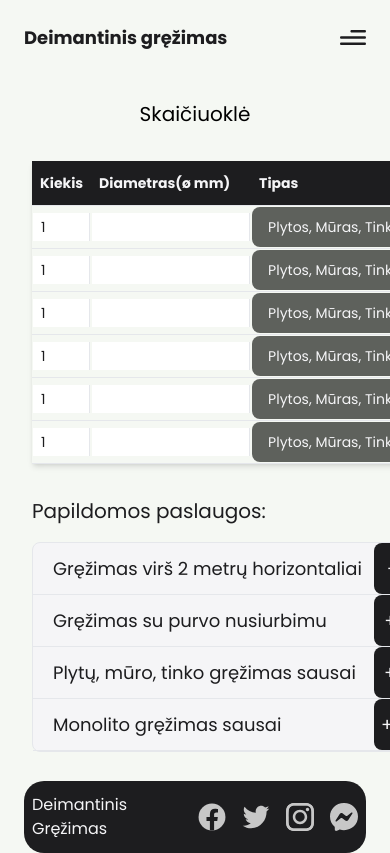
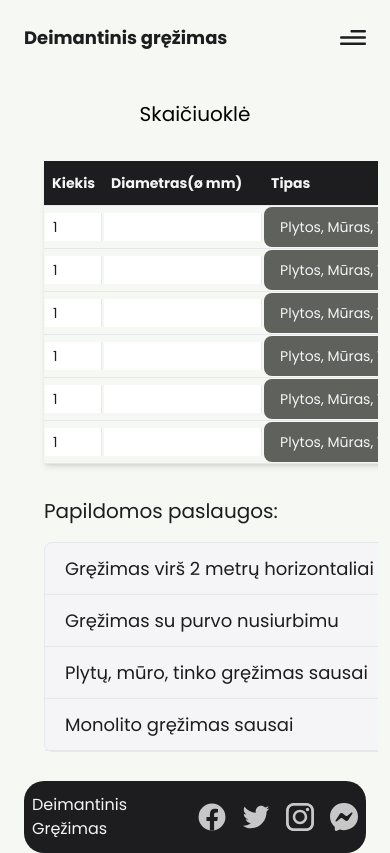
Before and after one commit to karolissumskas954/OrdersWeb, a React (Vite) app: page /calculator in a window 390 px wide. Built offline with nearby package versions, Linux system fonts and the light colour scheme.

Commit message:
[FIX] Styling, send button border fix

```diff
--- a/src/components/CalcTable.jsx
+++ b/src/components/CalcTable.jsx
@@ -292,11 +292,10 @@ const CalcTable = () => {
 
     return (
         <div className=" sm:-mx-6 mx-8 lg:-mx-8 items-center">
-
             <div className="inline-block min-w-full py-2 sm:px-6 lg:px-8">
-                <div className="">
-                    <div className="shadow-md sm:rounded-lg">
-                        <table className="w-full text-sm text-left text-blue-100">
+                    <div className="shadow-md sm:rounded-lg ">
+                        <div className='overflow-x-auto'>
+                        <table className="w-full text-sm text-left text-blue-100 min-w-full">
                             <thead className="text-sm text-white  bg-black border-b">
                                 <tr>
                                     <th scope="col" className="px-2 py-3 font-poppins">
@@ -319,7 +318,7 @@ const CalcTable = () => {
                                     </th>
                                 </tr>
                             </thead>
-                            <tbody>
+                            <tbody className='whitespace-no-wrap'>
 
                                     {tableRow(0)}
                                     {tableRow(1)}
@@ -329,6 +328,7 @@ const CalcTable = () => {
                                     {tableRow(5)}
                             </tbody>
                         </table>
+                        </div>
                     </div>
                     <div className='my-8  flex justify-end w-full'>
                         <div className=' justify-start w-full'>
@@ -373,8 +373,6 @@ const CalcTable = () => {
                         </div>
 
                     </div>
-
-                </div>
             </div>
             {/* <div>
                 <Fragment >
--- a/src/components/Questions.jsx
+++ b/src/components/Questions.jsx
@@ -108,7 +108,10 @@ const Questions = () => {
             </div>
           </div>
           <textarea onChange={handleText} value={text} className={`my-5 mx-[15%] block w-[70%] px-4 py-2 leading-tight border-2 rounded appearance-none focus:outline-blue focus:bg-white ${isValidText ? ' border-red' : 'border-gray-300'} ${isValidText ? ' placeholder-red' : 'placeholder-gray-400'}`} rows="3" placeholder="Tekstas"></textarea>
-          <p onClick={handleOpen} className='p-4 font-poppins cursor-pointer font-regular underline text-white text-[20px] text-left mx-[13%] mt-[-25px]'>Siųsti</p>
+          <div className='flex'>
+          <a onClick={handleOpen} className='p-4 font-poppins cursor-pointer underline text-white text-[20px] text-left mx-[13%] mt-[-25px]'>Siųsti</a>
+          </div>
+
         </div>
       </div>
 
@@ -128,9 +131,16 @@ const Questions = () => {
             </div>
           </div>
           <textarea onChange={handleText} value={text} className={`my-5 mx-[15%] block w-[70%] px-4 py-2 leading-tight border-2 rounded appearance-none focus:outline-blue focus:bg-white ${isValidText ? ' border-red' : 'border-gray-300'} ${isValidText ? ' placeholder-red' : 'placeholder-gray-400'}`} rows="3" placeholder="Tekstas"></textarea>
-          <p onClick={handleOpen} className='p-4 font-poppins cursor-pointer font-regular underline text-white text-[16px] text-left mx-[12%] mt-[-25px]'>Siųsti</p>
+          <div className='flex'>
+          <a onClick={handleOpen} className='p-4 font-poppins cursor-pointer underline text-white text-[16px] text-left mx-[12%] mt-[-25px]'>Siųsti</a>
+          </div>
+
+
+
+
         </div>
       </div>
+
       <div className="flex flex-col justify-center items-center bg-green-gradient rounded-[28px] h-[200%] sm:hidden ">
         <h1 className='p-4 font-poppins font-bold text-white text-[30px]'>{questionLT[0].title}</h1>
         <p className='p-4 font-poppins font-regular text-white text-[18px] mt-[-30px]'>{questionLT[1].title}</p>
@@ -138,7 +148,7 @@ const Questions = () => {
           <input type="text" placeholder="Vardas Pavardė" onChange={handleName} value={name} className={`my-2 border-2 p-2 rounded-md w-[95%] ${isValidName ? ' border-red' : 'border-gray-300'} ${isValidName ? ' placeholder-red' : 'placeholder-gray-400'}`} />
           <input type="text" placeholder="El. Paštas" onChange={handleEmail} value={email} className={`border-2 p-2 rounded-md w-[95%] ${isValidEmail ? ' border-red' : 'border-gray-300'} ${isValidEmail ? ' placeholder-red' : 'placeholder-gray-400'}`} />
           <textarea onChange={handleText} value={text} className={`my-2 block w-[95%]  px-2 py-2 leading-tight border-2 rounded appearance-none focus:outline-blue focus:bg-white ${isValidText ? ' border-red' : 'border-gray-300'} ${isValidText ? ' placeholder-red' : 'placeholder-gray-400'}`} rows="3" placeholder="Tekstas"></textarea>
-          <p onClick={handleOpen} className='p-4 font-poppins cursor-pointer font-regular underline text-white text-[16px] mx-[12%] mt-[-16px] mb-8'>Siųsti</p>
+          <p onClick={handleOpen} className=' p-4 font-poppins cursor-pointer underline text-white text-[16px] mx-[12%] mt-[-16px] mb-8'>Siųsti</p>
         </div>
       </div>
       <ToastContainer />
--- a/src/pages/Calculator.jsx
+++ b/src/pages/Calculator.jsx
@@ -2,7 +2,7 @@ import styles from "../style";
 import { Navbar,Footer, CalcTable } from "../components";
 
 const Calculator = () => (
-  <div className="bg-background w-full overflow-hidden ">
+  <div className="bg-background w-full ">
     <div className={`${styles.paddingX} ${styles.flexCenter}`}>
       <div className={`${styles.boxWidth}`}>
         <Navbar />
@@ -24,7 +24,7 @@ const Calculator = () => (
       </div>
 
       <div className={`bg-background ${styles.flexStart} sm:hidden`}>
-        <div className={`${styles.boxWidth} flex flex-col mx-3`}>
+        <div className={`${styles.boxWidth} flex flex-col mx-3 overflow-x-auto`}>
         <CalcTable/>
         </div>
       </div>
--- a/src/pages/Contacts.jsx
+++ b/src/pages/Contacts.jsx
@@ -16,10 +16,10 @@ const Contacts = () => (
     <div className={`bg-background ${styles.paddingX} ${styles.flexStart} `}>
       <div className={`${styles.boxWidth}  `}>
         <div className={`${styles.paddingY1} xl:max-w-[1280px] w-full  h-screen`}>
-          <div className="sm:hidden sticky top-[90vh] w-full">
+          <div className="sm:hidden sticky top-[92vh] w-full">
           <Footer />
           </div>
-          <div className="max-sm:hidden sticky top-[90vh] w-full">
+          <div className="max-sm:hidden sticky top-[92vh] w-full">
           <Footer />
           </div>
 
```
